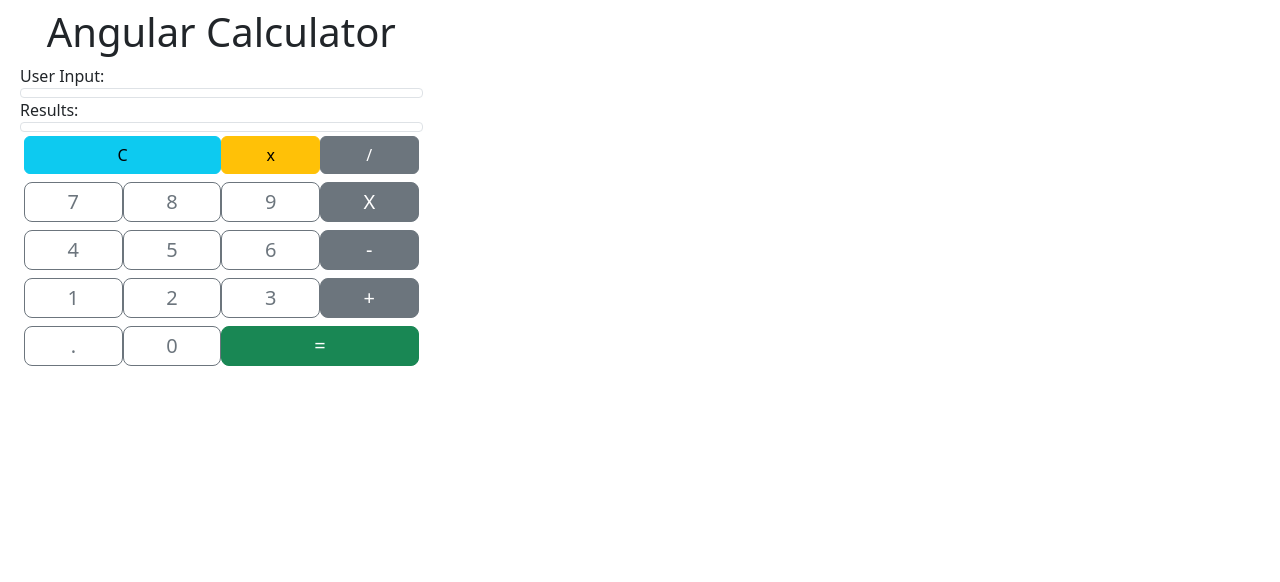
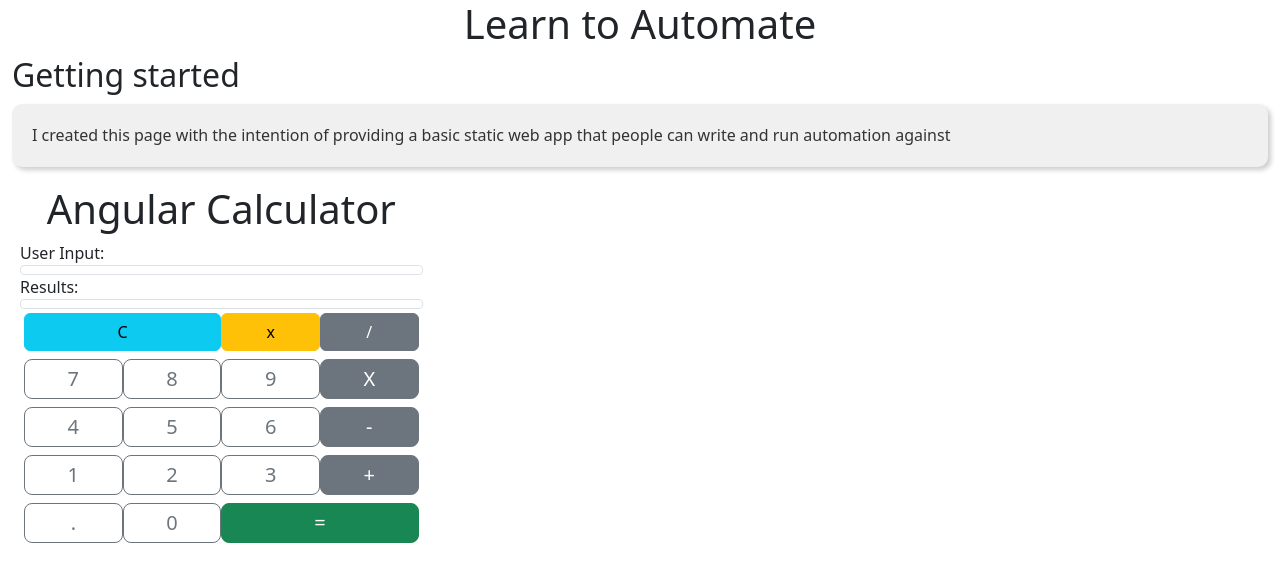
Before and after one commit to the-patience-tester/the-patience-tester.github.io, an Angular app in the folder automation-sandbox/: page /calculator in a window 1280 px wide. Shown: the top 582 px of the page. Built offline with nearby package versions, Linux system fonts and the light colour scheme.

Commit message:
Adds some context to the learn to automate page

```diff
--- a/automation-sandbox/src/app/calculator/calculator.component.html
+++ b/automation-sandbox/src/app/calculator/calculator.component.html
@@ -1,5 +1,11 @@
 <div class="container-fluid">
-
+<div>
+  <h1 class="text-center">Learn to Automate</h1>
+  <h2>Getting started</h2>
+  <p class="para">
+    I created this page with the intention of providing a basic static web app that people can write and run automation against
+  </p>
+</div>
   <div class="jumbotron col-sm-4 p-2 m-0 bg-inverse">
 
     <h1 class="text-center">Angular Calculator</h1>
@@ -45,3 +51,4 @@
     </div>
 
   </div>
+</div>
--- a/automation-sandbox/src/styles.css
+++ b/automation-sandbox/src/styles.css
@@ -1,14 +1,25 @@
 .button {
-  background-color: #007bff; /* Button background color */
-  color: #fff; /* Button text color */
-  border: none; /* Remove button borders */
-  border-radius: 4px; /* Add some border radius for a rounded look */
-  padding: 8px 16px; /* Add padding to the buttons */
-  cursor: pointer; /* Show a pointer cursor on hover */
+  background-color: #007bff;
+  color: #fff;
+  border: none;
+  border-radius: 4px;
+  padding: 8px 16px;
+  cursor: pointer;
   transition: background-color 0.3s ease; /* Smooth transition for background color on hover */
 
   /* Style for hover state */
   &:hover {
     background-color: #0056b3; /* Darker background color on hover */
   }
-}/* You can add global styles to this file, and also import other style files */
+}
+
+.para {
+  background-color: #f0f0f0;
+  border-radius: 10px; /* Rounded corners */
+  padding: 20px;
+  margin: 10px 0;
+  box-shadow: 3px 3px 5px rgba(0, 0, 0, 0.2);
+  font-size: 16px;
+  line-height: 1.4;
+  color: #333;
+}
```
